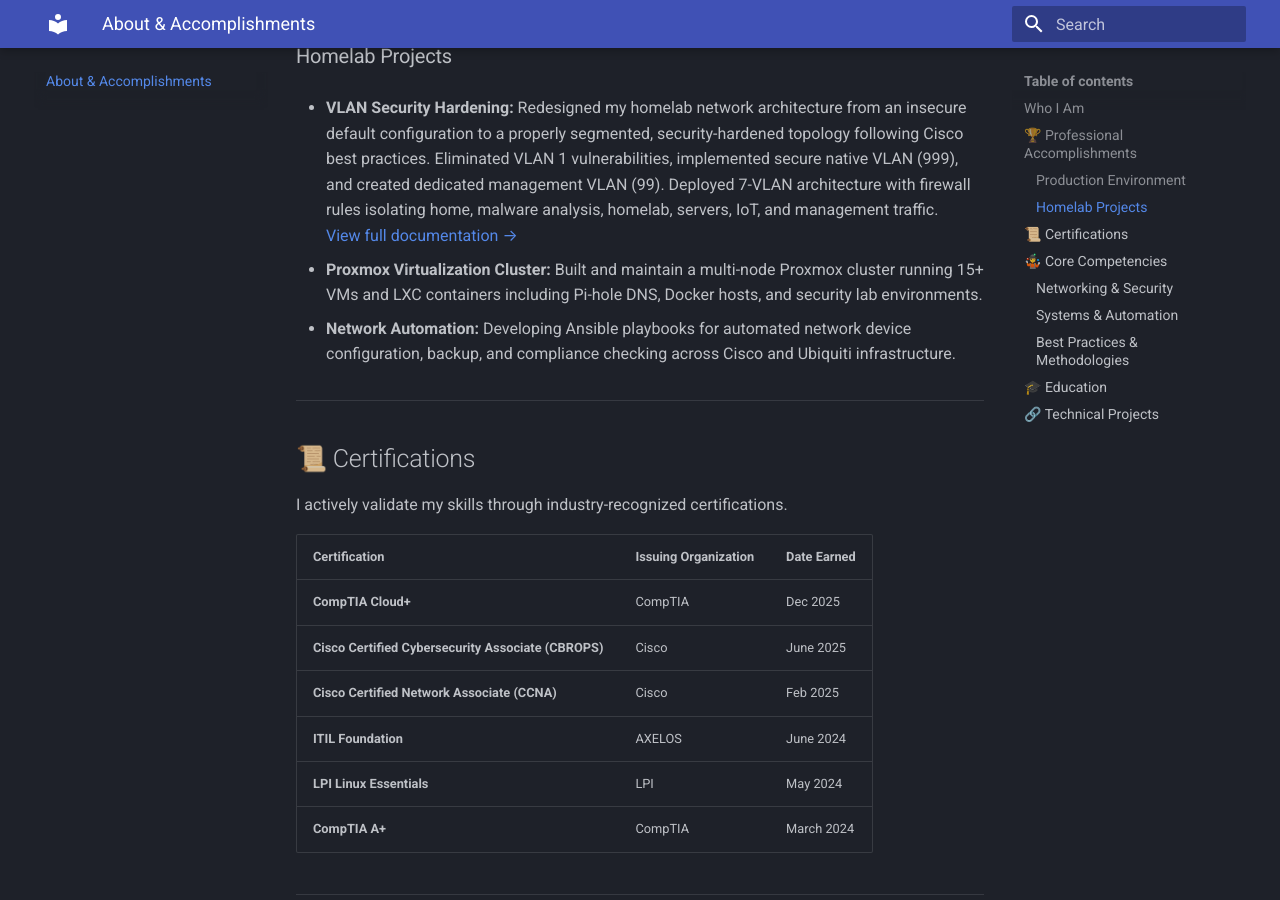
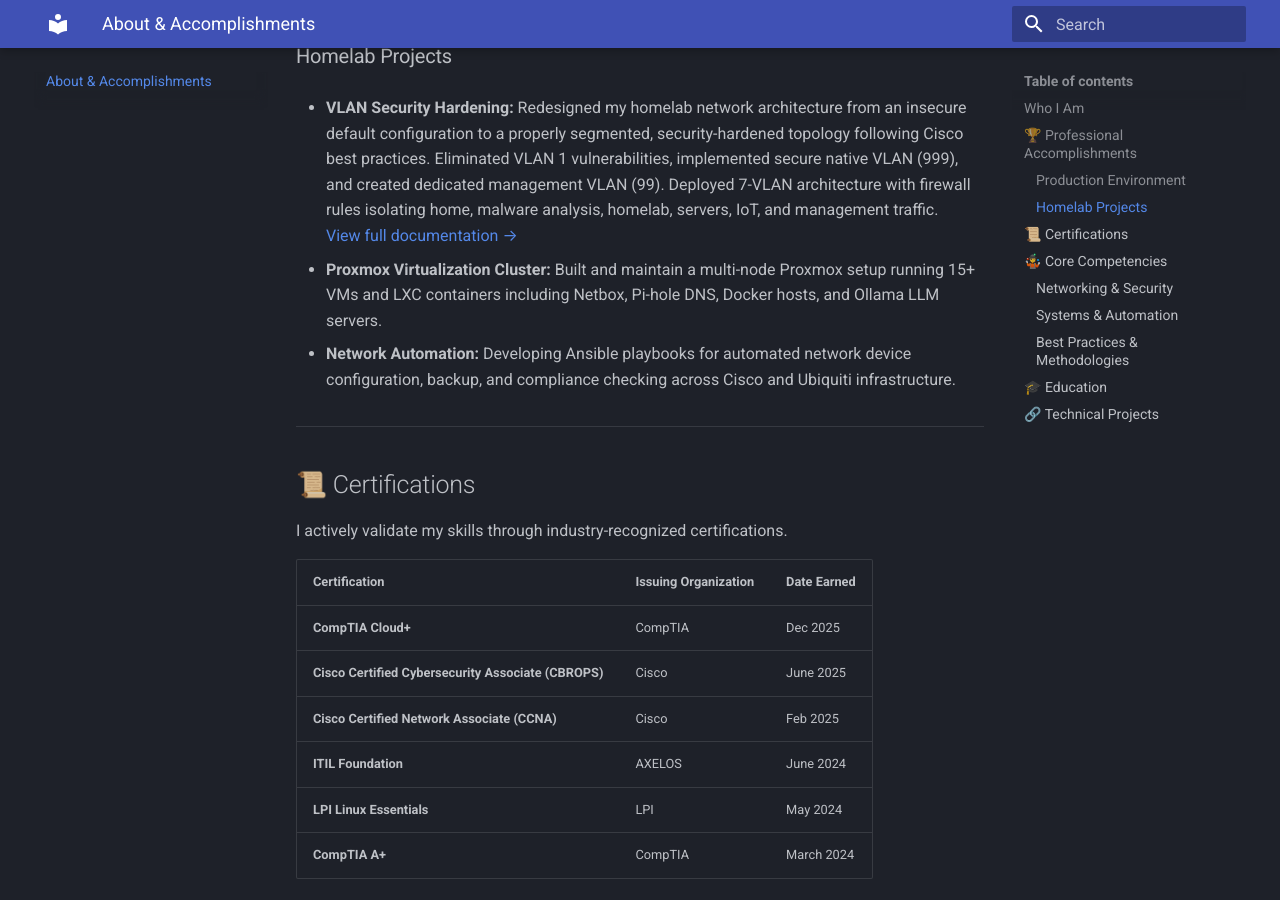
Before and after one commit to moshthesubnet/my-lab-docs, an MkDocs documentation site: the page built from docs/bio.md, in a window 1280 px wide and 900 px high, scrolled down 922 px. Built offline with MkDocs 1.6.1 and Material for MkDocs 9.7.7, drawn with Linux system fonts in a browser that asks for light colours.

Commit message:
Update bio.md

```diff
--- a/docs/bio.md
+++ b/docs/bio.md
@@ -24,7 +24,7 @@ Currently, I am pursuing a **B.S. in Network Engineering and Security (Cisco Tra
 
 * **VLAN Security Hardening:** Redesigned my homelab network architecture from an insecure default configuration to a properly segmented, security-hardened topology following Cisco best practices. Eliminated VLAN 1 vulnerabilities, implemented secure native VLAN (999), and created dedicated management VLAN (99). Deployed 7-VLAN architecture with firewall rules isolating home, malware analysis, homelab, servers, IoT, and management traffic.<br>[View full documentation →](projects/VLAN_segmentation.md)
 
-* **Proxmox Virtualization Cluster:** Built and maintain a multi-node Proxmox cluster running 15+ VMs and LXC containers including Pi-hole DNS, Docker hosts, and security lab environments.
+* **Proxmox Virtualization Cluster:** Built and maintain a multi-node Proxmox setup running 15+ VMs and LXC containers including Netbox, Pi-hole DNS, Docker hosts, and Ollama LLM servers.
 
 * **Network Automation:** Developing Ansible playbooks for automated network device configuration, backup, and compliance checking across Cisco and Ubiquiti infrastructure.
 
```
